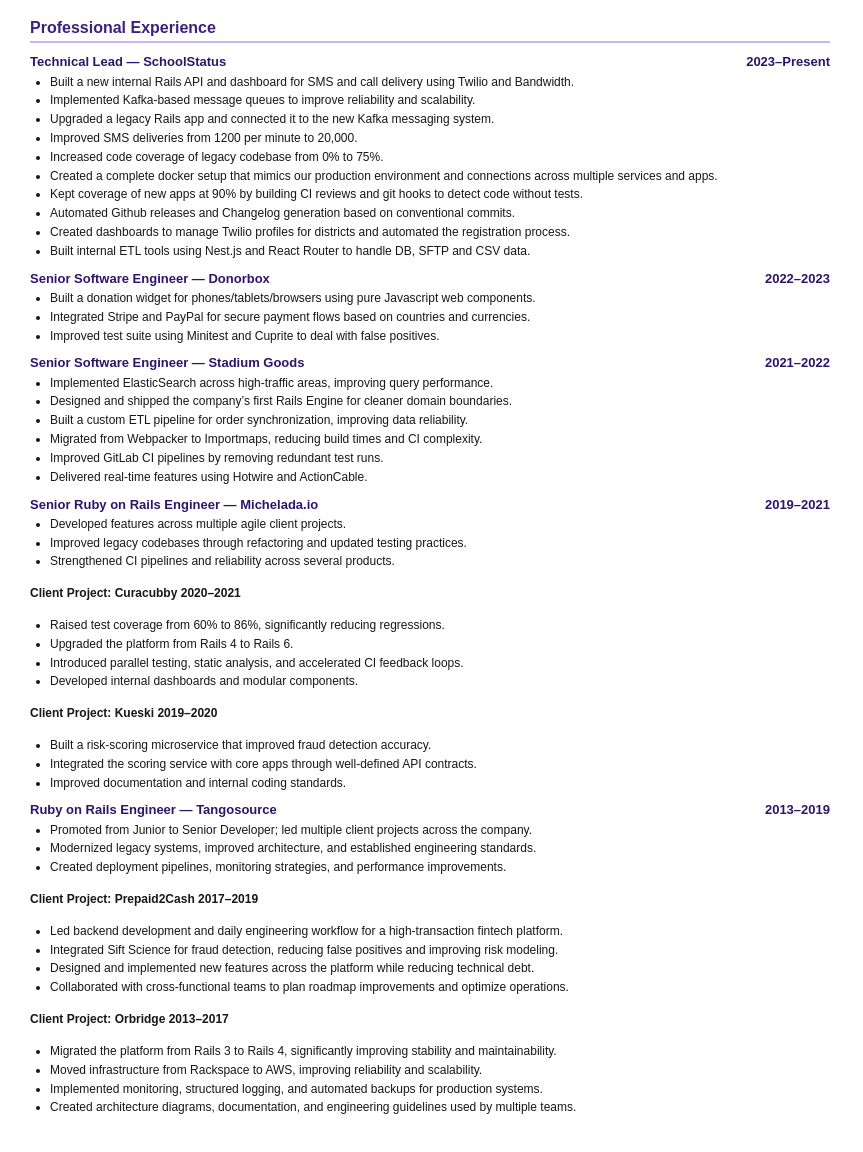
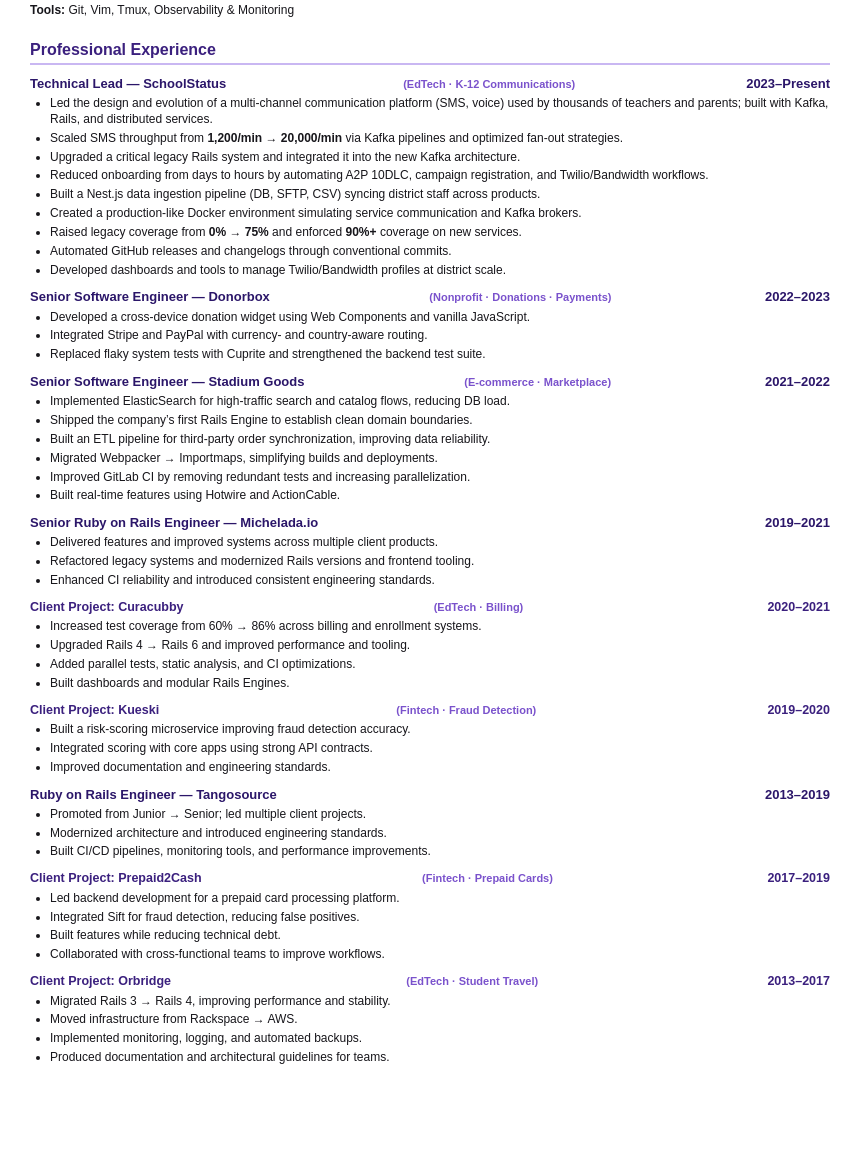
Before and after one commit to cesargomez89/resume, a website: page cv/index.html in a window 1280 px wide. Shown: the part 506-1658 px from the top of the page, without its empty margins (0-863 px from the left). After the commit the page ends 1608 px from the top, so only its background shows below. Drawn offline with Linux system fonts and the light colour scheme; a web font is replaced by a local one.

Commit message:
feat: improve csv and styling

```diff
--- a/cv/index.html
+++ b/cv/index.html
@@ -14,8 +14,8 @@
 
         <div class="info-block">
           <div><strong>Languages:</strong> Spanish (native), English (professional)</div>
-          <div><strong>Location:</strong>Colima, Mexico</div>
-          <div><strong>Education:</strong>Systems Engineering bachelor's degree</div>
+          <div><strong>Location:</strong> Colima, Mexico</div>
+          <div><strong>Education:</strong> Systems Engineering bachelor's degree</div>
           <div><strong>Availability:</strong> Remote / Hybrid</div>
         </div>
       </div>
@@ -32,11 +32,10 @@
     <section>
       <h2>Professional Summary</h2>
       <p>
-      Senior Software Engineer with 10+ years of experience building, scaling, and modernizing
-      Ruby on Rails applications. Strong background in backend architecture, performance optimization,
-      AWS, system reliability, and upgrading legacy systems. Known for improving engineering quality,
-      refining CI pipelines, reducing operational issues, and mentoring developers. Delivers maintainable,
-      scalable solutions in fast-paced environments.
+        Senior Ruby on Rails Engineer with 12+ years of experience architecting, scaling, and modernizing backend systems across high-growth SaaS, fintech, and communications platforms.
+        Deep expertise in distributed systems, service decomposition, performance optimization, and upgrading legacy codebases.
+        Known for reducing operational bottlenecks, improving system reliability, enforcing engineering standards, mentoring teams, and delivering stable, well-tested software.
+        Strong collaborator with experience building multi-service platforms, CI/CD automation, and developer tooling in fast-paced product environments.
       </p>
     </section>
 
@@ -57,46 +56,51 @@
       <div class="job">
         <h3>
           Technical Lead — SchoolStatus
+          <span class="industry-tag">(EdTech · K-12 Communications)</span>
           <span class="date">2023–Present</span>
         </h3>
+
         <ul>
-          <li>Built a new internal Rails API and dashboard for SMS and call delivery using Twilio and Bandwidth.</li>
-          <li>Implemented Kafka-based message queues to improve reliability and scalability.</li>
-          <li>Upgraded a legacy Rails app and connected it to the new Kafka messaging system.</li>
-          <li>Improved SMS deliveries from 1200 per minute to 20,000.</li>
-          <li>Increased code coverage of legacy codebase from 0% to 75%.</li>
-          <li> Created a complete docker setup that mimics our production environment and connections across multiple services and apps.</li>
-          <li>Kept coverage of new apps at 90% by building CI reviews and git hooks to detect code without tests.</li>
-          <li>Automated Github releases and Changelog generation based on conventional commits.</li>
-          <li>Created dashboards to manage Twilio profiles for districts and automated the registration process.</li>
-          <li>Built internal ETL tools using Nest.js and React Router to handle DB, SFTP and CSV data.</li>
+          <li>Led the design and evolution of a multi-channel communication platform (SMS, voice) used by thousands of teachers and parents; built with Kafka, Rails, and distributed services.</li>
+          <li>Scaled SMS throughput from <strong>1,200/min → 20,000/min</strong> via Kafka pipelines and optimized fan-out strategies.</li>
+          <li>Upgraded a critical legacy Rails system and integrated it into the new Kafka architecture.</li>
+          <li>Reduced onboarding from days to hours by automating A2P 10DLC, campaign registration, and Twilio/Bandwidth workflows.</li>
+          <li>Built a Nest.js data ingestion pipeline (DB, SFTP, CSV) syncing district staff across products.</li>
+          <li>Created a production-like Docker environment simulating service communication and Kafka brokers.</li>
+          <li>Raised legacy coverage from <strong>0% → 75%</strong> and enforced <strong>90%+</strong> coverage on new services.</li>
+          <li>Automated GitHub releases and changelogs through conventional commits.</li>
+          <li>Developed dashboards and tools to manage Twilio/Bandwidth profiles at district scale.</li>
         </ul>
       </div>
 
       <div class="job">
         <h3>
           Senior Software Engineer — Donorbox
+          <span class="industry-tag">(Nonprofit · Donations · Payments)</span>
           <span class="date">2022–2023</span>
         </h3>
+
         <ul>
-          <li>Built a donation widget for phones/tablets/browsers using pure Javascript web components.</li>
-          <li>Integrated Stripe and PayPal for secure payment flows based on countries and currencies.</li>
-          <li>Improved test suite using Minitest and Cuprite to deal with false positives.</li>
+          <li>Developed a cross-device donation widget using Web Components and vanilla JavaScript.</li>
+          <li>Integrated Stripe and PayPal with currency- and country-aware routing.</li>
+          <li>Replaced flaky system tests with Cuprite and strengthened the backend test suite.</li>
         </ul>
       </div>
 
       <div class="job">
         <h3>
           Senior Software Engineer — Stadium Goods
+          <span class="industry-tag">(E-commerce · Marketplace)</span>
           <span class="date">2021–2022</span>
         </h3>
+
         <ul>
-          <li>Implemented ElasticSearch across high-traffic areas, improving query performance.</li>
-          <li>Designed and shipped the company’s first Rails Engine for cleaner domain boundaries.</li>
-          <li>Built a custom ETL pipeline for order synchronization, improving data reliability.</li>
-          <li>Migrated from Webpacker to Importmaps, reducing build times and CI complexity.</li>
-          <li>Improved GitLab CI pipelines by removing redundant test runs.</li>
-          <li>Delivered real-time features using Hotwire and ActionCable.</li>
+          <li>Implemented ElasticSearch for high-traffic search and catalog flows, reducing DB load.</li>
+          <li>Shipped the company’s first Rails Engine to establish clean domain boundaries.</li>
+          <li>Built an ETL pipeline for third-party order synchronization, improving data reliability.</li>
+          <li>Migrated Webpacker → Importmaps, simplifying builds and deployments.</li>
+          <li>Improved GitLab CI by removing redundant tests and increasing parallelization.</li>
+          <li>Built real-time features using Hotwire and ActionCable.</li>
         </ul>
       </div>
 
@@ -105,28 +109,39 @@
           Senior Ruby on Rails Engineer — Michelada.io
           <span class="date">2019–2021</span>
         </h3>
+
         <ul>
-          <li>Developed features across multiple agile client projects.</li>
-          <li>Improved legacy codebases through refactoring and updated testing practices.</li>
-          <li>Strengthened CI pipelines and reliability across several products.</li>
+          <li>Delivered features and improved systems across multiple client products.</li>
+          <li>Refactored legacy systems and modernized Rails versions and frontend tooling.</li>
+          <li>Enhanced CI reliability and introduced consistent engineering standards.</li>
         </ul>
 
         <div class="subjob">
-          <h4>Client Project: Curacubby <span class="date">2020–2021</span></h4>
+          <h4>
+            Client Project: Curacubby
+            <span class="industry-tag">(EdTech · Billing)</span>
+            <span class="date">2020–2021</span>
+          </h4>
+
           <ul>
-            <li>Raised test coverage from 60% to 86%, significantly reducing regressions.</li>
-            <li>Upgraded the platform from Rails 4 to Rails 6.</li>
-            <li>Introduced parallel testing, static analysis, and accelerated CI feedback loops.</li>
-            <li>Developed internal dashboards and modular components.</li>
+            <li>Increased test coverage from 60% → 86% across billing and enrollment systems.</li>
+            <li>Upgraded Rails 4 → Rails 6 and improved performance and tooling.</li>
+            <li>Added parallel tests, static analysis, and CI optimizations.</li>
+            <li>Built dashboards and modular Rails Engines.</li>
           </ul>
         </div>
 
         <div class="subjob">
-          <h4>Client Project: Kueski <span class="date">2019–2020</span></h4>
+          <h4>
+            Client Project: Kueski
+            <span class="industry-tag">(Fintech · Fraud Detection)</span>
+            <span class="date">2019–2020</span>
+          </h4>
+
           <ul>
-            <li>Built a risk-scoring microservice that improved fraud detection accuracy.</li>
-            <li>Integrated the scoring service with core apps through well-defined API contracts.</li>
-            <li>Improved documentation and internal coding standards.</li>
+            <li>Built a risk-scoring microservice improving fraud detection accuracy.</li>
+            <li>Integrated scoring with core apps using strong API contracts.</li>
+            <li>Improved documentation and engineering standards.</li>
           </ul>
         </div>
       </div>
@@ -136,34 +151,43 @@
           Ruby on Rails Engineer — Tangosource
           <span class="date">2013–2019</span>
         </h3>
+
         <ul>
-          <li>Promoted from Junior to Senior Developer; led multiple client projects across the company.</li>
-          <li>Modernized legacy systems, improved architecture, and established engineering standards.</li>
-          <li>Created deployment pipelines, monitoring strategies, and performance improvements.</li>
+          <li>Promoted from Junior → Senior; led multiple client projects.</li>
+          <li>Modernized architecture and introduced engineering standards.</li>
+          <li>Built CI/CD pipelines, monitoring tools, and performance improvements.</li>
         </ul>
 
         <div class="subjob">
-          <h4>Client Project: Prepaid2Cash <span class="date">2017–2019</span></h4>
+          <h4>
+            Client Project: Prepaid2Cash
+            <span class="industry-tag">(Fintech · Prepaid Cards)</span>
+            <span class="date">2017–2019</span>
+          </h4>
+
           <ul>
-            <li>Led backend development and daily engineering workflow for a high-transaction fintech platform.</li>
-            <li>Integrated Sift Science for fraud detection, reducing false positives and improving risk modeling.</li>
-            <li>Designed and implemented new features across the platform while reducing technical debt.</li>
-            <li>Collaborated with cross-functional teams to plan roadmap improvements and optimize operations.</li>
+            <li>Led backend development for a prepaid card processing platform.</li>
+            <li>Integrated Sift for fraud detection, reducing false positives.</li>
+            <li>Built features while reducing technical debt.</li>
+            <li>Collaborated with cross-functional teams to improve workflows.</li>
           </ul>
         </div>
 
         <div class="subjob">
-          <h4>Client Project: Orbridge <span class="date">2013–2017</span></h4>
+          <h4>
+            Client Project: Orbridge
+            <span class="industry-tag">(EdTech · Student Travel)</span>
+            <span class="date">2013–2017</span>
+          </h4>
+
           <ul>
-            <li>Migrated the platform from Rails 3 to Rails 4, significantly improving stability and maintainability.</li>
-            <li>Moved infrastructure from Rackspace to AWS, improving reliability and scalability.</li>
-            <li>Implemented monitoring, structured logging, and automated backups for production systems.</li>
-            <li>Created architecture diagrams, documentation, and engineering guidelines used by multiple teams.</li>
+            <li>Migrated Rails 3 → Rails 4, improving performance and stability.</li>
+            <li>Moved infrastructure from Rackspace → AWS.</li>
+            <li>Implemented monitoring, logging, and automated backups.</li>
+            <li>Produced documentation and architectural guidelines for teams.</li>
           </ul>
         </div>
-
       </div>
-
     </section>
 
   </body>
--- a/cv/style.css
+++ b/cv/style.css
@@ -1,17 +1,46 @@
 /* ============================================================
-JetBrains Sans Font
+Color & Theme Variables
+============================================================ */
+:root {
+  /* Brand Purples */
+  --purple-dark: #3b207e;
+  --purple-medium: #5533a3;
+  --purple-light: #5d3dc1;
+  --purple-accent: #7a52cc;
+  --purple-border: #c9b7f2;
+
+  /* Base Text */
+  --text-main: #17161b;
+  --text-secondary: #2b1669;
+
+  /* Background */
+  --bg-color: #ffffff;
+
+  /* Typography */
+  --font-size-base: 12px;
+  --font-size-h1: 27px;
+  --font-size-h2: 16px;
+  --font-size-h3: 13px;
+  --font-size-h4: 12.5px;
+  --font-size-role: 15px;
+
+  /* Spacing */
+  --page-padding-y: 26px;
+  --page-padding-x: 30px;
+}
+
+/* ============================================================
+Fonts
 ============================================================ */
 @font-face {
   font-family: "JetBrains Sans";
-  src: url("https://raw.githubusercontent.com/JetBrains/JetBrainsMono/master/fonts/web/JetBrainsMono-Regular.woff2")
-  format("woff2");
+  src: url("https://raw.githubusercontent.com/JetBrains/JetBrainsMono/master/fonts/web/JetBrainsMono-Regular.woff2") format("woff2");
   font-weight: 400;
 }
 
 @font-face {
   font-family: "JetBrains Sans";
-  src: url("https://raw.githubusercontent.com/JetBrains/JetBrainsMono/master/fonts/web/JetBrainsMono-Bold.woff2")
-  format("woff2");
+  src: url("https://raw.githubusercontent.com/JetBrains/JetBrainsMono/master/fonts/web/JetBrainsMono-Bold.woff2") format("woff2");
   font-weight: 700;
 }
 
@@ -21,12 +50,12 @@
 body {
   font-family: "JetBrains Sans", Arial, sans-serif;
   margin: 0;
-  padding: 26px 30px;
+  padding: var(--page-padding-y) var(--page-padding-x);
   max-width: 800px;
-  background: #ffffff;
-  color: #17161b;
+  background: var(--bg-color);
+  color: var(--text-main);
   line-height: 1.32;
-  font-size: 12px;
+  font-size: var(--font-size-base);
 }
 
 /* ============================================================
@@ -34,59 +63,30 @@
 ============================================================ */
 h1 {
   margin: 0;
-  font-size: 27px;
+  font-size: var(--font-size-h1);
   font-weight: 700;
-  color: #3b207e;                  /* Dark royal purple */
+  color: var(--purple-dark);
 }
 
 .role {
   margin-top: 2px;
-  font-size: 15px;
+  font-size: var(--font-size-role);
   font-weight: 500;
-  color: #5533a3;                  /* Slightly brighter but dark */
-}
-
-.contact {
-  margin-top: 4px;
-  font-size: 12px;
+  color: var(--purple-medium);
 }
 
 a {
-  color: #5d3dc1;                  /* Deep violet link color */
+  color: var(--purple-light);
   text-decoration: none;
 }
 
 /* ============================================================
-Two-Column Header Layout
+Header Grid
 ============================================================ */
-
 .header-grid {
   display: grid;
   grid-template-columns: 1fr 1fr;
   gap: 20px;
-  align-items: start;
-  margin-bottom: 18px;
-}
-
-.header-left h1 {
-  margin: 0;
-}
-
-.info-block {
-  margin-top: 10px;
-  font-size: 12px;
-  color: #2b1669; /* deep purple */
-}
-
-.header-right {
-  text-align: right;
-  font-size: 12px;
-  line-height: 1.4;
-}
-
-.header-right a {
-  color: #5d3dc1; /* darker purple link */
-  text-decoration: none;
 }
 
 /* ============================================================
@@ -95,22 +95,43 @@
 h2 {
   margin: 20px 0 8px;
   padding-bottom: 3px;
-  font-size: 16px;
+  font-size: var(--font-size-h2);
   font-weight: 700;
-  color: #3b207e;                  /* Same as H1 for branding */
-  border-bottom: 2px solid #c9b7f2; /* Desaturated lavender */
+  color: var(--purple-dark);
+  border-bottom: 2px solid var(--purple-border);
 }
 
 /* ============================================================
-Job Titles & Subheaders
+Job Titles
 ============================================================ */
 h3 {
   display: flex;
   justify-content: space-between;
+  align-items: baseline;
   margin: 10px 0 4px;
-  font-size: 13px;
+  font-size: var(--font-size-h3);
   font-weight: 600;
-  color: #2b1669;                  /* Dark indigo */
+  color: var(--text-secondary);
+}
+
+/* Industry inline tag */
+.industry-tag {
+  font-size: calc(var(--font-size-base) - 1px);
+  font-weight: 600;
+  color: var(--purple-accent);
+  margin-left: 6px;
+  white-space: nowrap;
+}
+
+/* Sub-jobs */
+.subjob h4 {
+  margin: 6px 0 4px;
+  font-size: var(--font-size-h4);
+  font-weight: 600;
+  color: var(--purple-dark);
+  display: flex;
+  justify-content: space-between;
+  align-items: baseline;
 }
 
 /* ============================================================
@@ -126,21 +147,20 @@
 }
 
 /* ============================================================
-Page-Break Handling for PDF
+Page / Print Behavior
 ============================================================ */
-.job {
+.job,
+.subjob {
   break-inside: avoid;
 }
 
-/* ============================================================
-Print Overrides (for Puppeteer)
-============================================================ */
+/* Print Overrides */
 @media print {
   body {
     padding: 20px 24px;
   }
 
   a {
-    color: #3b207e;
+    color: var(--purple-dark);
   }
 }
```
Also changed, not shown: README.md.
